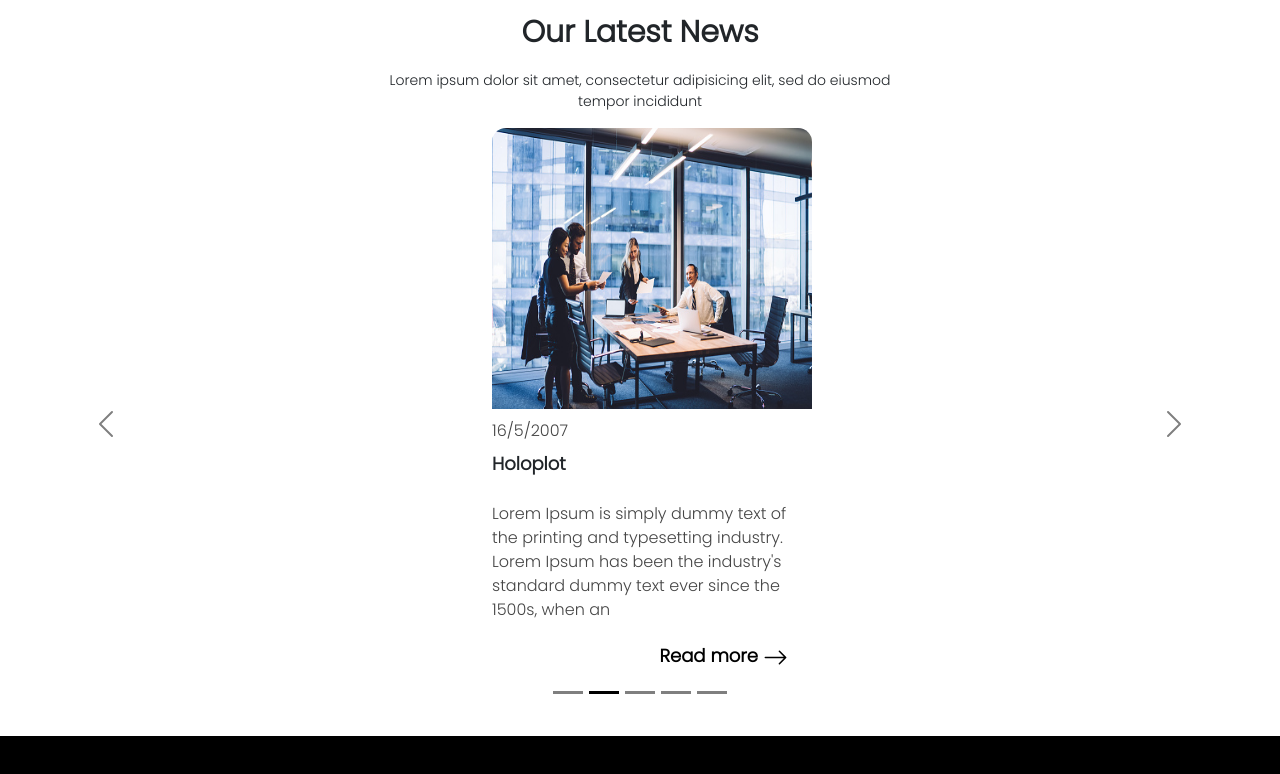
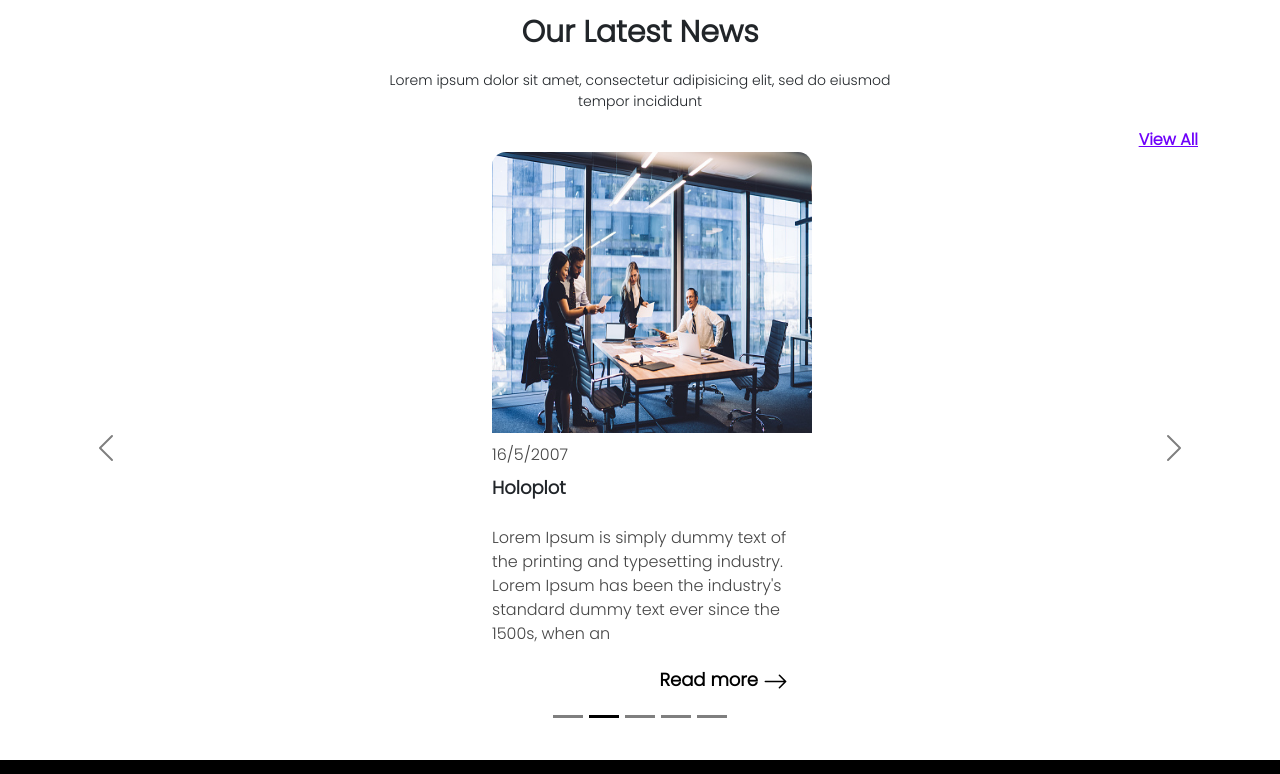
Before and after one commit to NoorAldeenAbuShehadeh/CompanyWebapp, a React (Create React App) app: page / in a window 1280 px wide. Shown: the part 2300-3074 px from the top of the page. Built offline with nearby package versions, Linux system fonts and the light colour scheme.

Commit message:
add view all link

```diff
--- a/src/Components/HomeNews/Style.jsx
+++ b/src/Components/HomeNews/Style.jsx
@@ -12,6 +12,11 @@ const Style = createUseStyles((theme)=>({
         textAlign:'center',
         fontSize:'14px',
         fontWeight:400
+    },
+    viewAll:{
+        alignSelf:'end',
+        color:'#6E00FA',
+        fontWeight:'bold',
     },
     postContainer:{
         maxWidth:'320px',
--- a/src/Components/HomeNews/index.js
+++ b/src/Components/HomeNews/index.js
@@ -3,7 +3,8 @@ import { Carousel, Container } from "react-bootstrap";
 import { useTheme } from "react-jss";
 import Post from "./Post";
 import mainStyle from "./Style";
-import Style from "../WhatWeDo/Style";
+import { Link } from "react-router-dom"
+import { routes,routeNames } from "../../Utils/Utils"
 const HomeNews = () => {
   const data = {
     img: "images/News1.jpg",
@@ -13,16 +14,15 @@ const HomeNews = () => {
       "Lorem Ipsum is simply dummy text of the printing and typesetting industry. Lorem Ipsum has been the industry's standard dummy text ever since the 1500s, when an",
   };
   const [index, setIndex] = useState(0);
-
   const handleSelect = (selectedIndex, e) => {
     setIndex(selectedIndex);
   };
   const theme = useTheme();
   const classes = mainStyle({ theme });
+  const ViewAllPath = routes.filter((item)=>item.title===routeNames.NEWS)
   return (
     <>
       <Container
-        fluid
         className="d-flex flex-column justify-content-center align-items-center"
       >
         <h2 className={classes.mainTitle}>Our Latest News</h2>
@@ -30,6 +30,7 @@ const HomeNews = () => {
           Lorem ipsum dolor sit amet, consectetur adipisicing elit, sed do
           eiusmod tempor incididunt
         </p>
+        <Link to={ViewAllPath[0].path} className={classes.viewAll}>View All</Link>
       </Container>
       <Container fluid>
         <Carousel activeIndex={index} onSelect={handleSelect} variant="dark">
```
